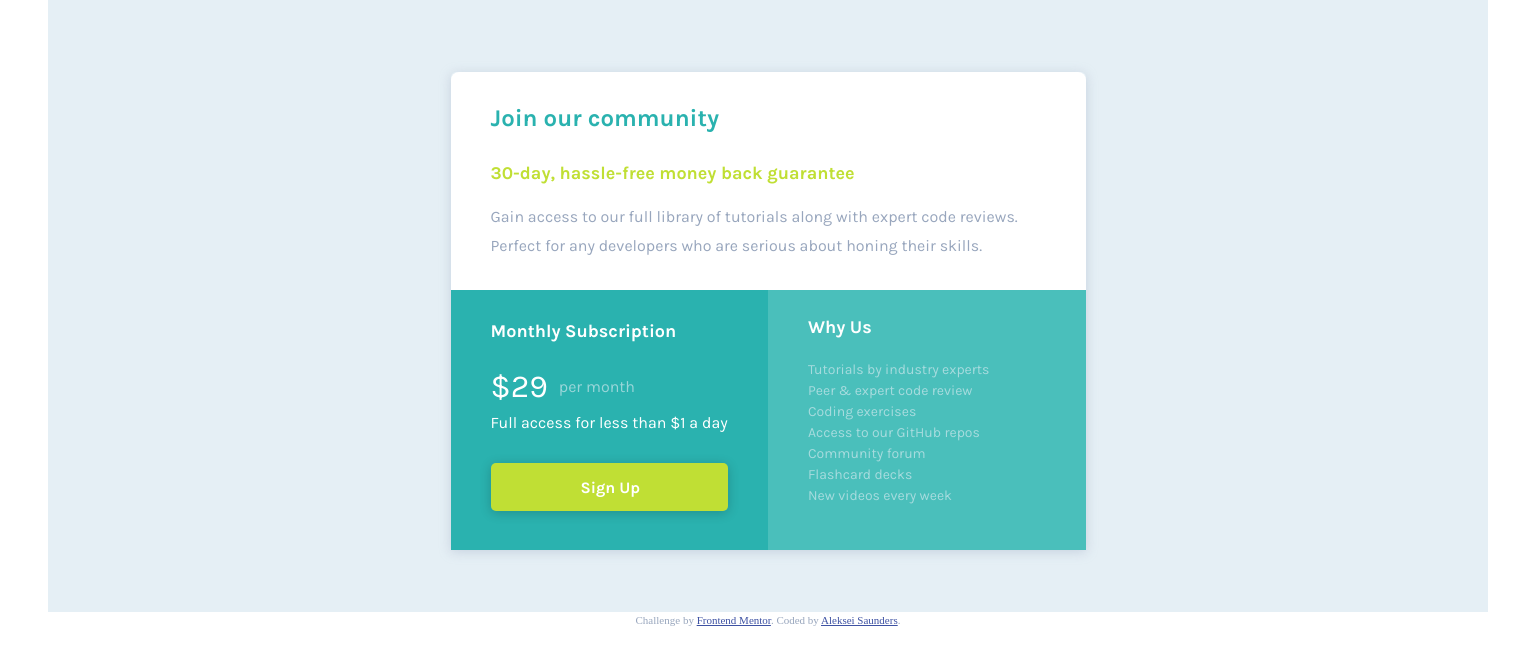
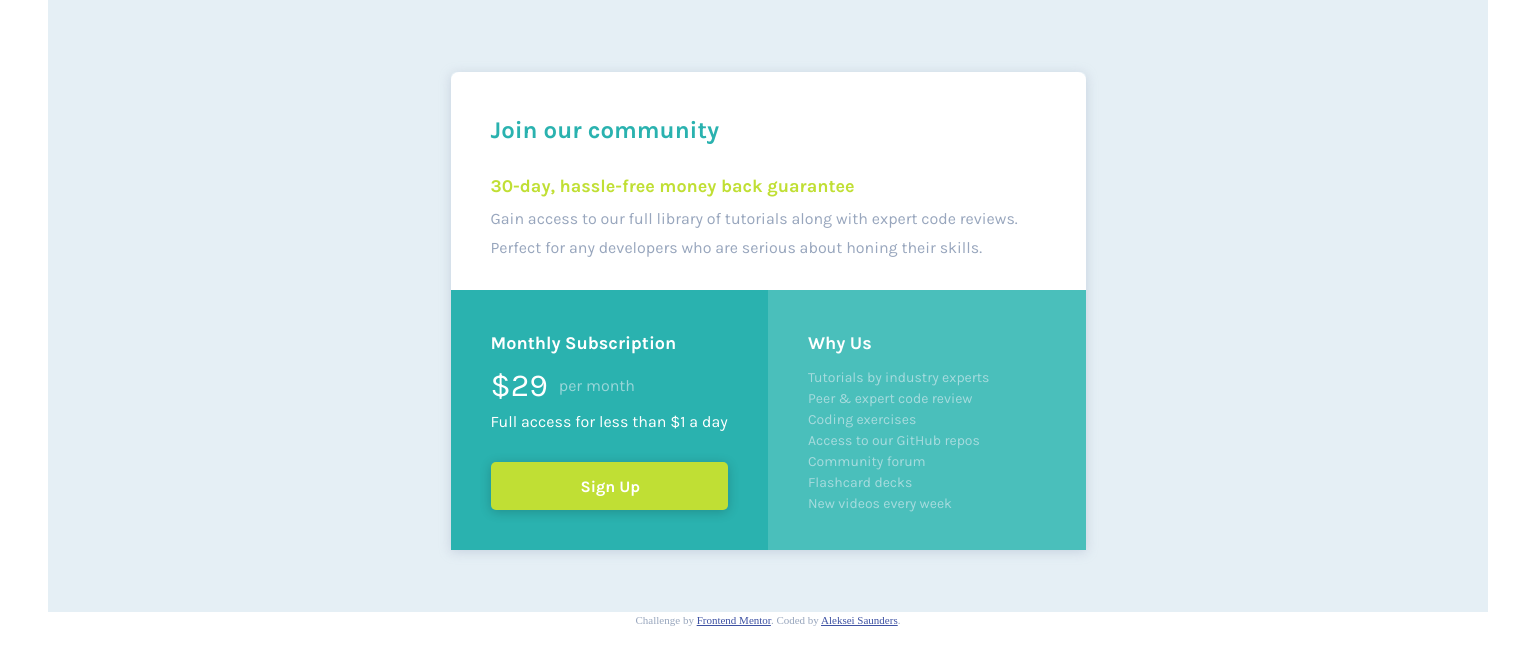
Before and after one commit to AlekseiSaunders/singlePriceGridFM, a plain HTML site: page index.html in a window 1536 px wide. Drawn offline with Linux system fonts and the light colour scheme.

Commit message:
add spacing to h2 elements on desktop size

```diff
--- a/main.css
+++ b/main.css
@@ -65,9 +65,12 @@ p {
 }
 h2 {
   font-size: 1.125rem;
-  padding-bottom: 18px;
+  padding-bottom: 10px;
   font-weight: 700;
   color: var(--white);
+}
+.reasoning h2 {
+  padding-bottom: 18px;
 }
 h4 {
   font-size: 1rem;
@@ -75,6 +78,7 @@ h4 {
   padding-bottom: 41px;
   color: var(--white);
 }
+
 .cta {
   padding-left: 24px;
   padding-right: 24px;
@@ -170,10 +174,13 @@ h4 {
     margin-right: auto;
   }
   h1 {
+    padding-top: 12px;
+    padding-bottom: 25px;
     font-size: 1.5rem;
   }
   h2,
   h3 {
+    padding-bottom: 5px;
     font-size: 1.125rem;
   }
   .cta p,
@@ -190,15 +197,20 @@ h4 {
   }
   .costs {
     grid-area: costs;
+    padding-top: 40px;
     padding-left: 40px;
     width: 100%;
     height: 100%;
   }
   .reasoning {
     grid-area: reasoning;
+    padding-top: 40px;
     padding-left: 40px;
     width: 100%;
     height: 100%;
+  }
+  .reasoning h2 {
+    padding-bottom: 10px;
   }
   .buttonLike {
     padding-left: 90px;
```
